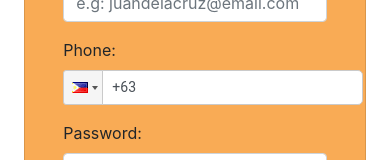
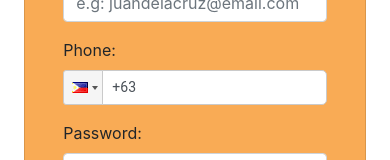
Before and after one commit to dmganados/puppypaws_ecommerce, a React (Create React App) app: page /register in a window 390 px wide. Shown: the part 367-527 px from the top of the page. Built offline with nearby package versions, Linux system fonts and the light colour scheme; no server answers.

Commit message:
done working on phone number input

```diff
--- a/package.json
+++ b/package.json
@@ -7,10 +7,13 @@
     "@testing-library/react": "^12.1.3",
     "@testing-library/user-event": "^13.5.0",
     "bootstrap": "^4.6.0",
+    "install": "^0.13.0",
+    "npm": "^8.5.5",
     "react": "^17.0.2",
     "react-bootstrap": "^1.5.2",
     "react-dom": "^17.0.2",
     "react-phone-input-2": "^2.15.0",
+    "react-phone-number-input": "^3.1.49",
     "react-router-dom": "^6.2.1",
     "react-scripts": "5.0.0",
     "react-slideshow-image": "^3.7.0",
--- a/src/App.css
+++ b/src/App.css
@@ -200,6 +200,7 @@
   background-color: #084887 !important;
 }
 
-.phone {
+
+.react-tel-input .form-control {
   width: 100% !important;
 }
--- /dev/null
+++ b/src/components/Phone.js
@@ -0,0 +1,22 @@
+import React, { useState } from 'react';
+import PhoneInput from 'react-phone-input-2'
+import 'react-phone-input-2/lib/style.css'
+
+export default class PhoneInputGfg extends React.Component {
+	constructor(props) {
+		super(props);
+		this.state = {phone: ""};
+	}
+	render(){
+		return (
+			<div>
+				<PhoneInput
+
+				country={'ph'}
+				value={this.state.phone}
+				onChange={phone => this.setState({phone})}
+				 />
+			</div>
+		)
+	}
+}
--- a/src/index.js
+++ b/src/index.js
@@ -3,7 +3,7 @@ import ReactDOM from 'react-dom';
 import './index.css';
 import App from './App';
 import 'bootstrap/dist/css/bootstrap.min.css'
-import 'react-phone-input-2/lib/style.css'
+import 'react-phone-number-input/style.css'
 
 ReactDOM.render(
     <App />,
--- a/src/pages/Register.js
+++ b/src/pages/Register.js
@@ -1,10 +1,11 @@
 import { useState, useEffect, useContext } from 'react';
 import { Container, Form, Button, Card, Row, Col } from 'react-bootstrap';
 import { Navigate } from 'react-router-dom';
-import PhoneInput from 'react-phone-input-2'
+import PhoneInput from 'react-phone-number-input'
 import Swal from 'sweetalert2';
 import UserContext from '../UserContext';
-import 'react-phone-input-2/lib/style.css'
+import Phone from '../components/Phone'
+
 
 export default function Register() {
 
@@ -153,13 +154,13 @@ export default function Register() {
 					{/*Mobile Number Field*/}
 					<Form.Group>
 						<Form.Label>Phone:</Form.Label>
-						<PhoneInput
+						<Phone />
+						{/*<PhoneInput
 						className="phone"
-						country={'ph'}
-						required
-						value={mobileNo}
-						onChange={setMobileNo}
-						 />
+						defaultCountry={'ph'}
+						// value={mobileNo}
+						// onChange={setMobileNo}
+						 />				*/}
 					</Form.Group>
 
 
@@ -220,6 +221,8 @@ export default function Register() {
 			</Row>
 			</Form>
 		</Container>
+
+
 		</>
 	)
 };
```
Also changed, not shown: 1 other file (tests, documents, lock files or other folders).
